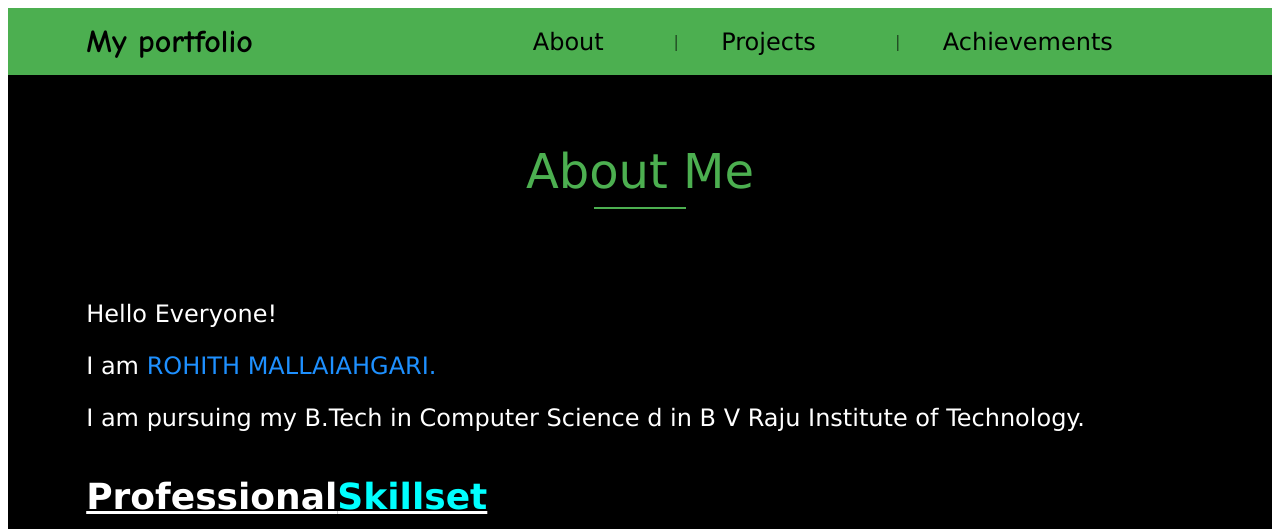
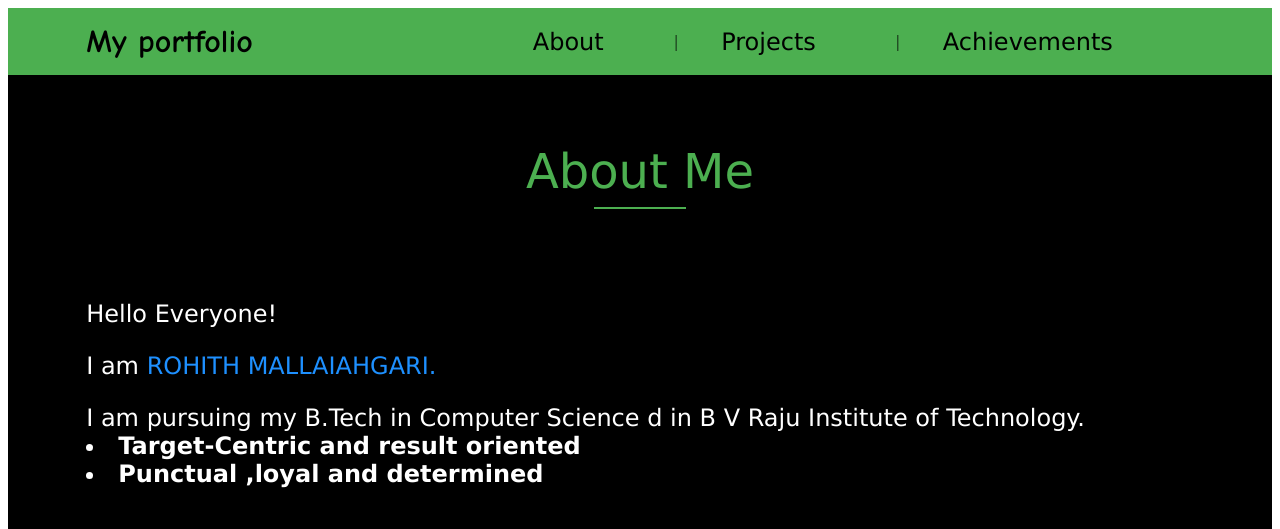
Before and after one commit to rohith3579/portfolio, a plain HTML site: page index.html in a window 1280 px wide. Shown: the top 529 px of the page. Drawn offline with Linux system fonts and the light colour scheme.

Commit message:
Update index.html

```diff
--- a/index.html
+++ b/index.html
@@ -88,6 +88,18 @@
 								Hello Everyone!
                                 <p>I am <span style="color:dodgerblue;">ROHITH MALLAIAHGARI.</span></p>
 								I am  pursuing my B.Tech in Computer Science d in B V Raju Institute of Technology.
+                                				<li >
+									<b ><a style="text-decoration:none" >
+
+									<font face="Verdana" size="5" color=white>
+										Target-Centric and result oriented
+									</font>
+								</a>
+								</b>
+								</li>
+                                <li>
+									<b>Punctual ,loyal and determined</b>
+								</li>
 
 								<hr color="black">
 
```
